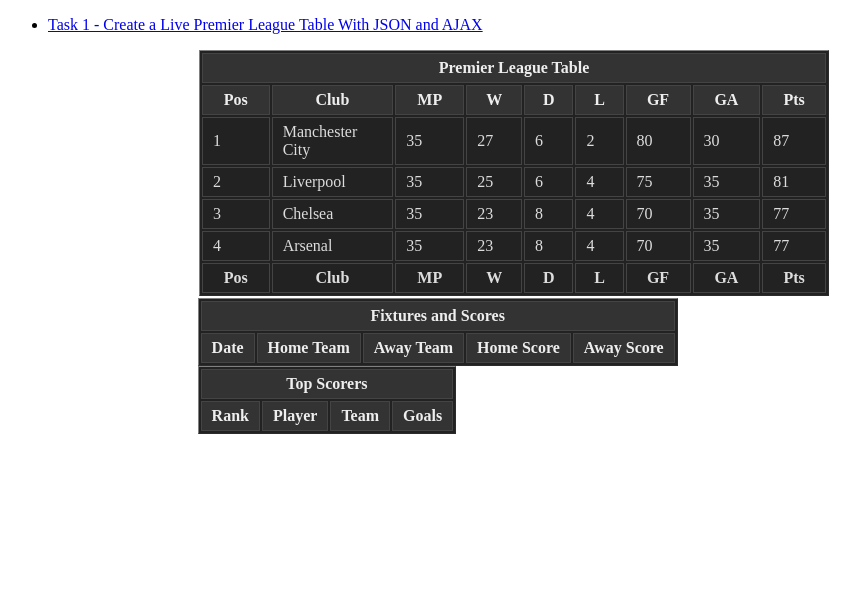
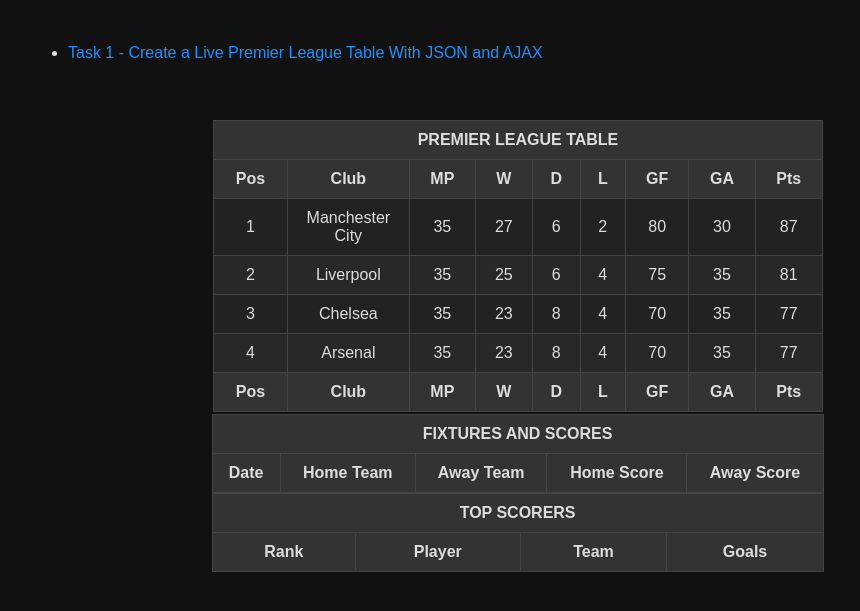
Before and after one commit to AliHamza9565/csym019_assignment_2024, a PHP site: page /league.html in a window 1280 px wide. Shown: the top 611 px of the page, without its empty margins (0-860 px from the left). Run offline with PHP 8.4, Linux system fonts and the light colour scheme; lists and menus that the app fills with data are empty.

Commit message:
Update league.css

```diff
--- a/Task1/league.css
+++ b/Task1/league.css
@@ -1,16 +1,50 @@
 /* Target tables and their elements */
 table {
-    background-color: #222; /* Dark background for the table */
-    color: #ddd; /* Light text color for readability */
-  }
+  background-color: #222; /* Dark background for the table */
+  color: #ddd; /* Light text color for readability */
+  width: 100%; /* Make table full width */
+  border-collapse: collapse; /* Ensure no space between cells */
+}
 
-  table th,
-  table td {
-    border: 1px solid #444; /* Border around cells */
-    padding: 5px 10px; /* Padding for content within cells */
-  }
+th,
+td {
+  padding: 10px; /* Padding for table cells */
+  text-align: center; /* Center align text */
+  border: 1px solid #444; /* Border color */
+}
 
-  table thead th {
-    background-color: #333; /* Slightly darker background for headers */
-    color: #eee; /* Lighter text color for headers */
-  }
+th {
+  background-color: #333; /* Slightly darker background for header cells */
+}
+
+tr:nth-child(even) {
+  background-color: #282828; /* Alternate row color for better readability */
+}
+
+/* General body and content styling */
+body {
+  background-color: #111; /* Dark background for the page */
+  color: #ddd; /* Light text color */
+  font-family: Arial, sans-serif; /* Font family */
+}
+
+.bckground {
+  background-color: #111; /* Dark background for the body */
+}
+
+.container-fluid {
+  padding: 20px; /* Padding around the container */
+}
+
+.text-uppercase {
+  text-transform: uppercase; /* Uppercase text */
+}
+
+a {
+  color: #1e90ff; /* Link color */
+  text-decoration: none; /* No underline */
+}
+
+a:hover {
+  text-decoration: underline; /* Underline on hover */
+}
```
